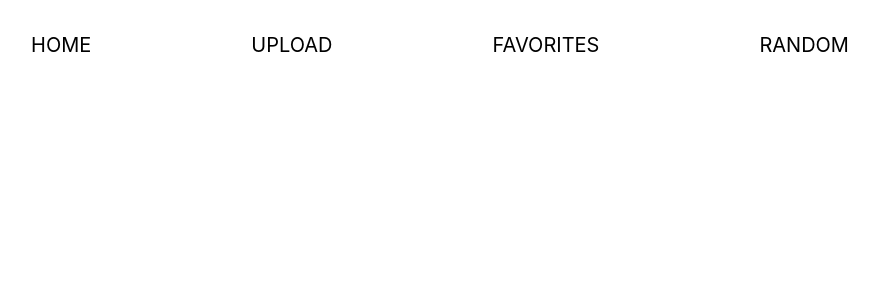
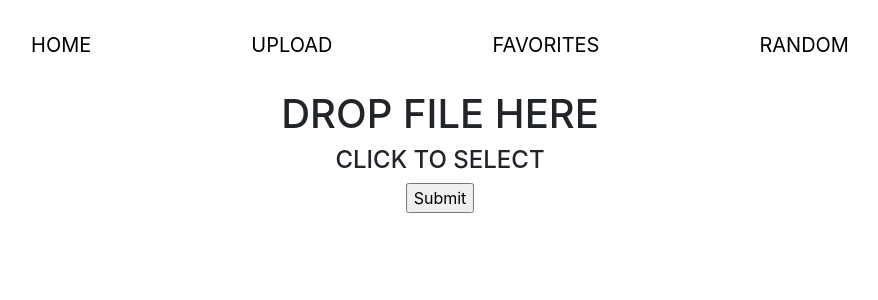
Before and after one commit to jedpeek/giphy-react, a React (Create React App) app: page /upload in a window 1280 px wide. Shown: the top 300 px of the page, without its empty margins (200-1078 px from the left). Built offline with nearby package versions, Linux system fonts and the light colour scheme.

Commit message:
added dropzone to upload images

```diff
--- a/src/App.js
+++ b/src/App.js
@@ -1,9 +1,12 @@
 import React, { Component } from 'react';
 import {BrowserRouter as Router, Route} from 'react-router-dom'
 import './App.css';
+
 import SimpleNav from "./Components/SimpleNav"
 import Home from './Containers/Home'
 import Favorites from './Components/Favorites'
+import MyDropzone from './Components/Dropzone'
+
 export default class App extends Component {
   render() {
     return (
@@ -12,6 +15,7 @@ export default class App extends Component {
           <Route path="/" component={SimpleNav} />
           <Route path="/" exact component={Home} />
           <Route path="/favorites" component={Favorites} />
+          <Route path="/upload" component={MyDropzone} />
         </div>
       </Router>
     );
--- /dev/null
+++ b/src/Components/Dropzone.js
@@ -0,0 +1,106 @@
+import React from 'react'
+import Dropzone from 'react-dropzone'
+import axios from 'axios'
+const maxSize = 100000000 // 100MB
+const api_key = process.env.GIPHY_KEY || 'XeV04VURnwNCs7nYczgfCQ3bl7udAXiX'
+
+class MyDropzone extends React.Component {
+  constructor() {
+    super()
+    this.state = {
+      file: [],
+      imgSrc:null,
+      tags:'',
+      uploaded: false
+    }
+  }
+
+  handleChange = (event)=>{
+    console.log(event.target.files[0])
+    this.setState({
+      file: event.target.files[0]
+    })
+  }
+
+  handleSubmit = (event)=>{
+    const { file, tags } = this.state
+    const fd = new FormData();
+    fd.append('file', file)
+    fd.append('api_key', api_key)
+    axios.post(`http://upload.giphy.com/v1/gifs`, fd, this.onUploadProgress)
+    .then(res=> {
+      console.log(res)
+      if(res.status === 200){
+        this.setState({file:[], imgSrc:null, uploaded: true})
+      }
+    })
+    .then(err=>console.log(err))
+  }
+
+// Will be used to display upload percentage
+  onUploadProgress = (progressEvent)=>{
+    console.log(`Upload Progress ${Math.round(progressEvent.loaded / progressEvent.total * 100)}%`)
+  }
+
+// checks to make sure file is below 100MB limit
+// checks to make sure file type is .gif
+// if file is correct then the gif is displayed
+  onDrop = (files, rejectedFiles)=> {
+    this.setState({uploaded: false})
+    if(rejectedFiles && rejectedFiles.length > 0){
+      alert(`${rejectedFiles[0].name} rejected. File is of type ${rejectedFiles[0].type} and must of type image/gif`)
+    }
+    if(rejectedFiles && rejectedFiles.size > maxSize){
+      alert(`${rejectedFiles[0].name} rejected. File is ${Math.round(rejectedFiles[0].size/1000000)}MB and must be less than 100MB`)
+    }
+    if(files && files.size > maxSize){
+      alert(`${files[0].name} rejected. File is ${Math.round(files[0].size/1000000)}MB and must be less than 100MB`)
+    }
+    const currentFile = files[0]
+    const reader = new FileReader()
+    reader.addEventListener("load", ()=>{
+      console.log(reader.result)
+      this.setState({imgSrc: reader.result})
+    }, false)
+    reader.readAsDataURL(currentFile)
+    console.log(`${Math.round(files[0].size/1000000)}MB`)
+    this.setState({file: files[0]});
+  }
+
+// Removes image from upload
+  onCancel = ()=> {
+    this.setState({
+      file: []
+    });
+  }
+
+  render() {
+    const { imgSrc, uploaded } = this.state
+
+    return (
+      <section>
+        <Dropzone
+          onDrop={this.onDrop}
+          onFileDialogCancel={this.onCancel}
+          maxSize={maxSize}
+          multiple={false}
+          accept="image/gif"
+        >
+          {({getRootProps, getInputProps}) => (
+            <div {...getRootProps()}>
+              <input {...getInputProps()} />
+              <div className='drop-div'>
+                <h1>DROP FILE HERE</h1>
+                <h4>CLICK TO SELECT</h4>
+                {imgSrc ? <div className="dropped-img"><img src={imgSrc} alt="Selected"/></div>: null}
+              </div>
+            </div>
+          )}
+        </Dropzone>
+        <input type="submit" onClick={this.handleSubmit}/>
+        {uploaded ? <h1>Success!!! Do you want to add another?</h1> : null}
+      </section>
+    );
+  }
+}
+export default MyDropzone;
--- a/src/Containers/Home.js
+++ b/src/Containers/Home.js
@@ -13,6 +13,7 @@ class Home extends Component {
     query: "",
     loaded: false
   }
+
 // GET GIFS FROM dummy_data
 // Use setTimeout to imitate API call loading time
   giphyData = ()=>{
@@ -22,6 +23,7 @@ class Home extends Component {
     }, 3000)
     this.setState({gifs: dummy_data.data})
   }
+
 // Search Giphy based on Query
   giphySearch = (event)=>{
     event.preventDefault();
@@ -31,6 +33,7 @@ class Home extends Component {
     .then(()=> this.setState({loaded: true}))
     .catch(error => console.log(error));
   }
+
 // Handle form change
   handleChange = (event)=> this.setState({[event.target.name]: event.target.value});
 
```
